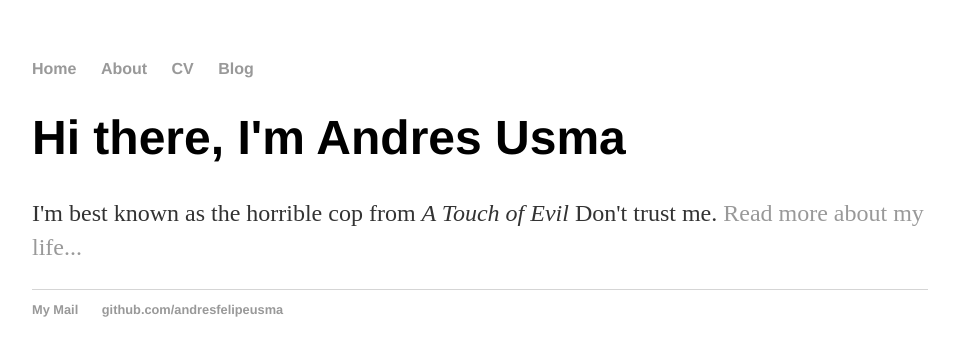
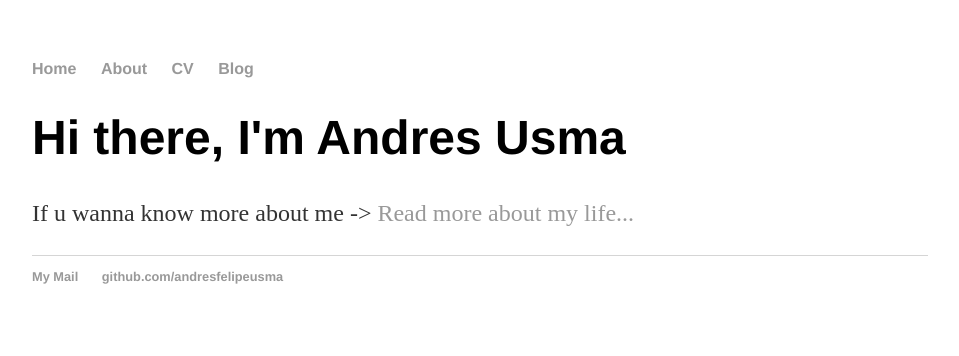
Before and after one commit to andresfelipeusma/andresfelipeusma.github.io, a Jekyll site: the page built from index.html, in a window 1280 px wide. Shown: the top 356 px of the page, without its empty margins (160-1119 px from the left). Built offline with Jekyll 4.4.1, drawn with Linux system fonts in a browser that asks for light colours.

Commit message:
new about

```diff
--- a/index.html
+++ b/index.html
@@ -4,5 +4,5 @@ title: Andres Felipe Usma, Horrible Cop
 ---
 <div class="blurb">
 	<h1>Hi there, I'm Andres Usma</h1>
-	<p>I'm best known as the horrible cop from <em>A Touch of Evil</em> Don't trust me. <a href="/about">Read more about my life...</a></p>
+	<p>If u wanna know more about me -> <a href="/about">Read more about my life...</a></p>
 </div><!-- /.blurb -->
```
Also changed, not shown: about/index.html (added, +8 -0 lines).
